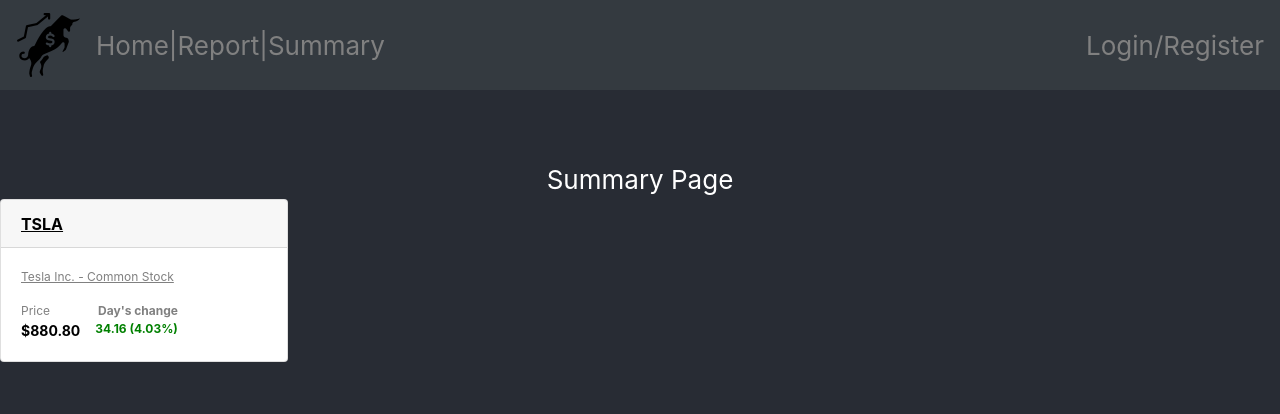
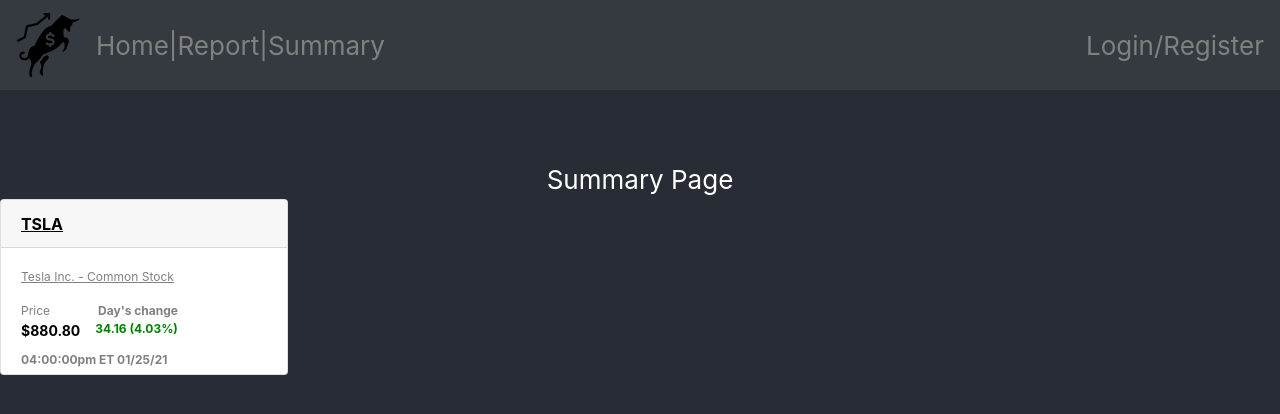
Before and after one commit to jbri91/newFantasyStockApp, a React (Create React App) app: page /summary in a window 1280 px wide. Shown: the top 414 px of the page. Built offline with nearby package versions, Linux system fonts and the light colour scheme; the HTML template or start-up script is replaced by a standard one.

Commit message:
Stock Card Style

```diff
--- a/src/components/StockCard.js
+++ b/src/components/StockCard.js
@@ -4,7 +4,7 @@ import { Card } from "react-bootstrap";
 function StockCard() {
   return (
     <div>
-      <Card style={{ width: "18rem" }}>
+      <Card style={{ width: "18rem", height: '11rem' }}>
         <Card.Header
           style={{
             color: "black",
@@ -62,6 +62,7 @@ function StockCard() {
                 display: "flex",
                 flexDirection: "row",
                 justifyContent: "space-between",
+                marginBottom: '10px'
               }}
             >
               <Card.Text
@@ -84,6 +85,7 @@ function StockCard() {
               </Card.Text>
             </div>
           </div>
+          <Card.Text style={{ fontSize: "12px", fontWeight: "bold", color: "gray", display: 'flex'}}> 04:00:00pm ET 01/25/21 </Card.Text>
         </Card.Body>
       </Card>
     </div>
```
Also changed, not shown: 1 other file (tests, documents, lock files or other folders).
